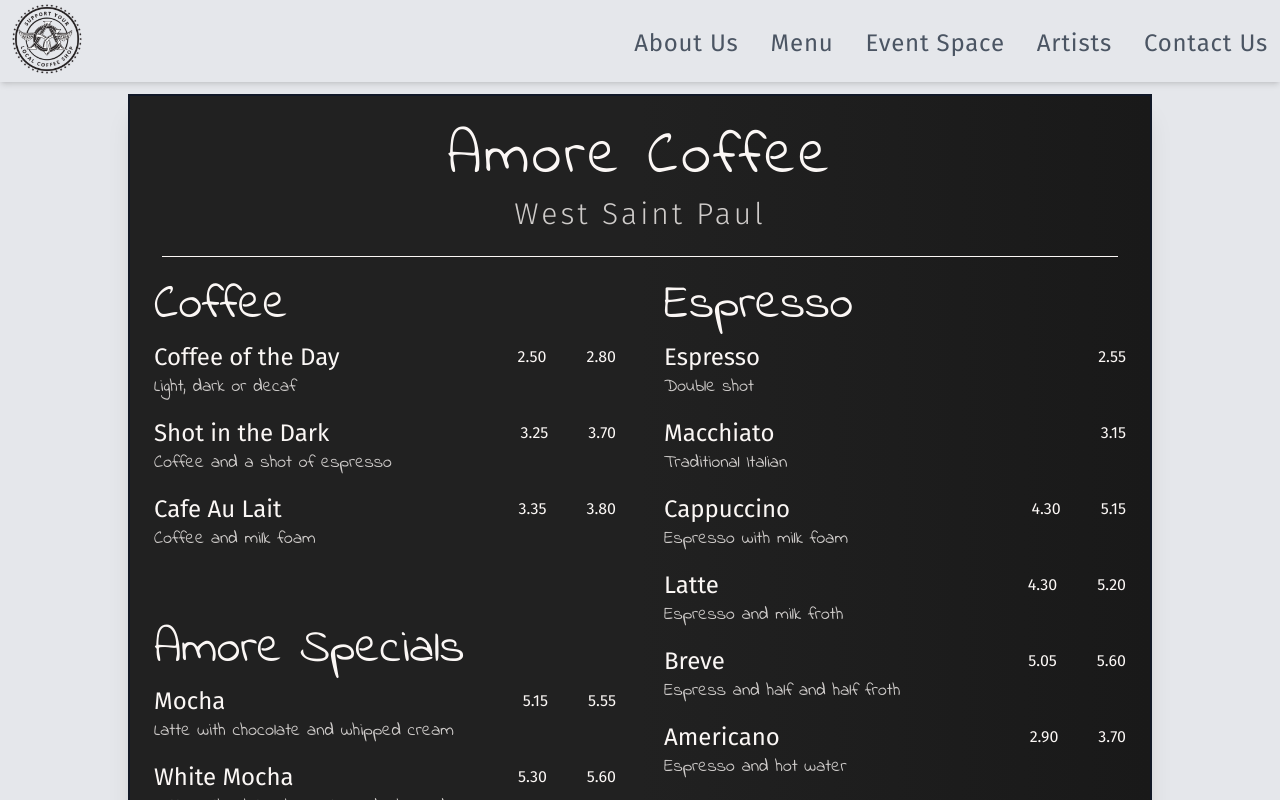
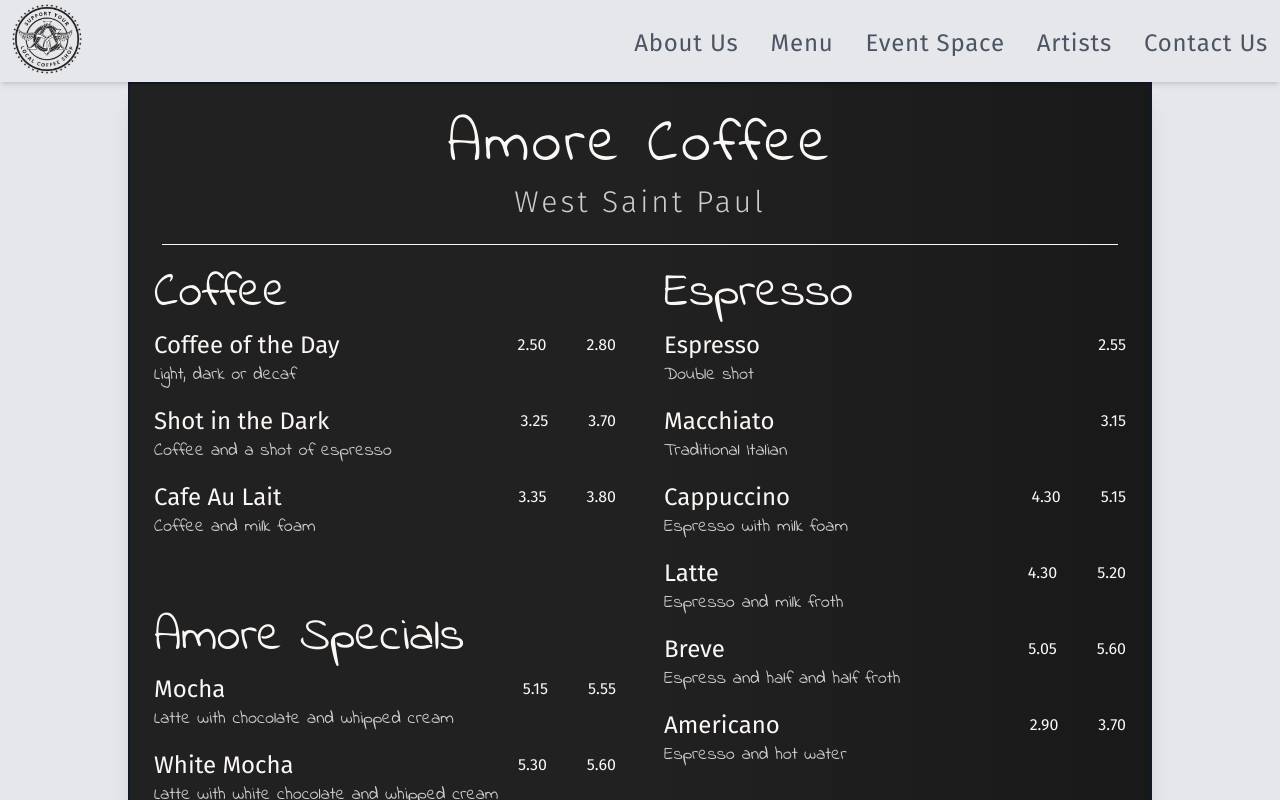
Before and after one commit to latz09/amore, a Next.js app: page /amore-coffee-menu in a window 1280 px wide. Shown: the top 800 px of the page. Built offline with nearby package versions, Linux system fonts and the light colour scheme.

Commit message:
removed padding fro menu

```diff
--- a/pages/amore-coffee-menu.js
+++ b/pages/amore-coffee-menu.js
@@ -4,7 +4,7 @@
 const menu = () => {
 	const data = drinks
 	return (
-		<div className='max-w-5xl mx-auto py-3'>
+		<div className='max-w-5xl mx-auto'>
 			<ChalkBoard data={data}/>
 		</div>
 	);
```
